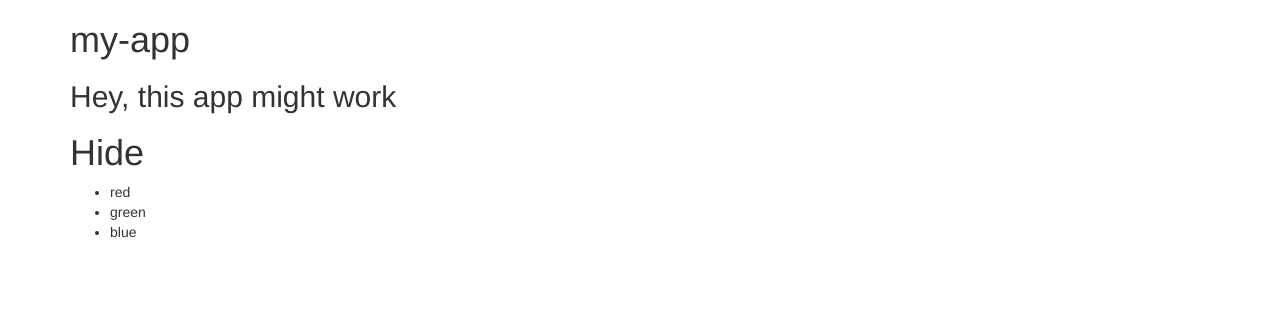
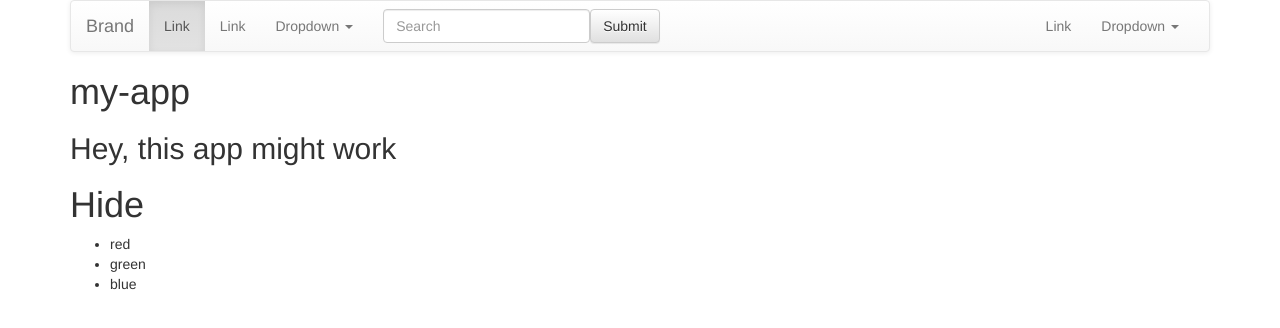
Before and after one commit to PradipH31/CIBT_Notes_Angular_Part1, an Angular app: page / in a window 1280 px wide. Shown: the top 328 px of the page. Built offline with nearby package versions, Linux system fonts and the light colour scheme.

Commit message:
Used navbar component

```diff
--- a/angular.json
+++ b/angular.json
@@ -29,8 +29,8 @@
                             "node_modules/bootstrap/dist/css/bootstrap-theme.min.css"
                         ],
                         "scripts": [
-                            "node_modules/bootstrap/dist/js/bootstrap.min.js",
-                            "node_modules/jquery/dist/jquery.min.js"
+                            "node_modules/jquery/dist/jquery.min.js",
+                            "node_modules/bootstrap/dist/js/bootstrap.min.js"
                         ]
                     },
                     "configurations": {
--- a/src/app/app.component.html
+++ b/src/app/app.component.html
@@ -1,3 +1,4 @@
+<app-navbar></app-navbar>
 <h1>
     {{title}}
 </h1>
--- a/src/app/navbar/navbar.component.html
+++ b/src/app/navbar/navbar.component.html
@@ -1,3 +1,55 @@
-<p>
-  navbar works!
-</p>
+<nav class="navbar navbar-default">
+    <div class="container-fluid">
+        <!-- Brand and toggle get grouped for better mobile display -->
+        <div class="navbar-header">
+            <button type="button" class="navbar-toggle collapsed" data-toggle="collapse" data-target="#bs-example-navbar-collapse-1" aria-expanded="false">
+        <span class="sr-only">Toggle navigation</span>
+        <span class="icon-bar"></span>
+        <span class="icon-bar"></span>
+        <span class="icon-bar"></span>
+      </button>
+            <a class="navbar-brand" href="#">Brand</a>
+        </div>
+
+        <!-- Collect the nav links, forms, and other content for toggling -->
+        <div class="collapse navbar-collapse" id="bs-example-navbar-collapse-1">
+            <ul class="nav navbar-nav">
+                <li class="active"><a href="#">Link <span class="sr-only">(current)</span></a></li>
+                <li><a href="#">Link</a></li>
+                <li class="dropdown">
+                    <a href="#" class="dropdown-toggle" data-toggle="dropdown" role="button" aria-haspopup="true" aria-expanded="false">Dropdown <span class="caret"></span></a>
+                    <ul class="dropdown-menu">
+                        <li><a href="#">Action</a></li>
+                        <li><a href="#">Another action</a></li>
+                        <li><a href="#">Something else here</a></li>
+                        <li role="separator" class="divider"></li>
+                        <li><a href="#">Separated link</a></li>
+                        <li role="separator" class="divider"></li>
+                        <li><a href="#">One more separated link</a></li>
+                    </ul>
+                </li>
+            </ul>
+            <form class="navbar-form navbar-left">
+                <div class="form-group">
+                    <input type="text" class="form-control" placeholder="Search">
+                </div>
+                <button type="submit" class="btn btn-default">Submit</button>
+            </form>
+            <ul class="nav navbar-nav navbar-right">
+                <li><a href="#">Link</a></li>
+                <li class="dropdown">
+                    <a href="#" class="dropdown-toggle" data-toggle="dropdown" role="button" aria-haspopup="true" aria-expanded="false">Dropdown <span class="caret"></span></a>
+                    <ul class="dropdown-menu">
+                        <li><a href="#">Action</a></li>
+                        <li><a href="#">Another action</a></li>
+                        <li><a href="#">Something else here</a></li>
+                        <li role="separator" class="divider"></li>
+                        <li><a href="#">Separated link</a></li>
+                    </ul>
+                </li>
+            </ul>
+        </div>
+        <!-- /.navbar-collapse -->
+    </div>
+    <!-- /.container-fluid -->
+</nav>
```
